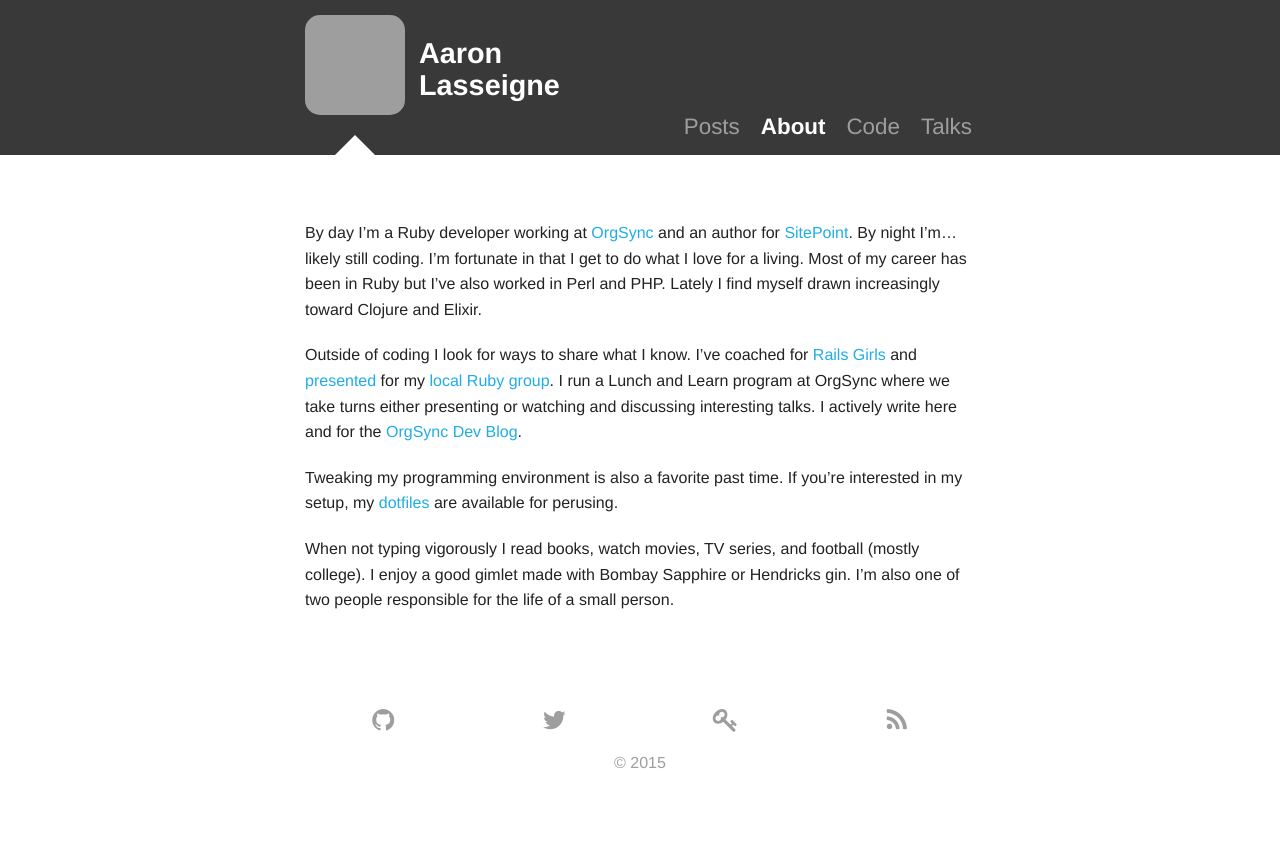
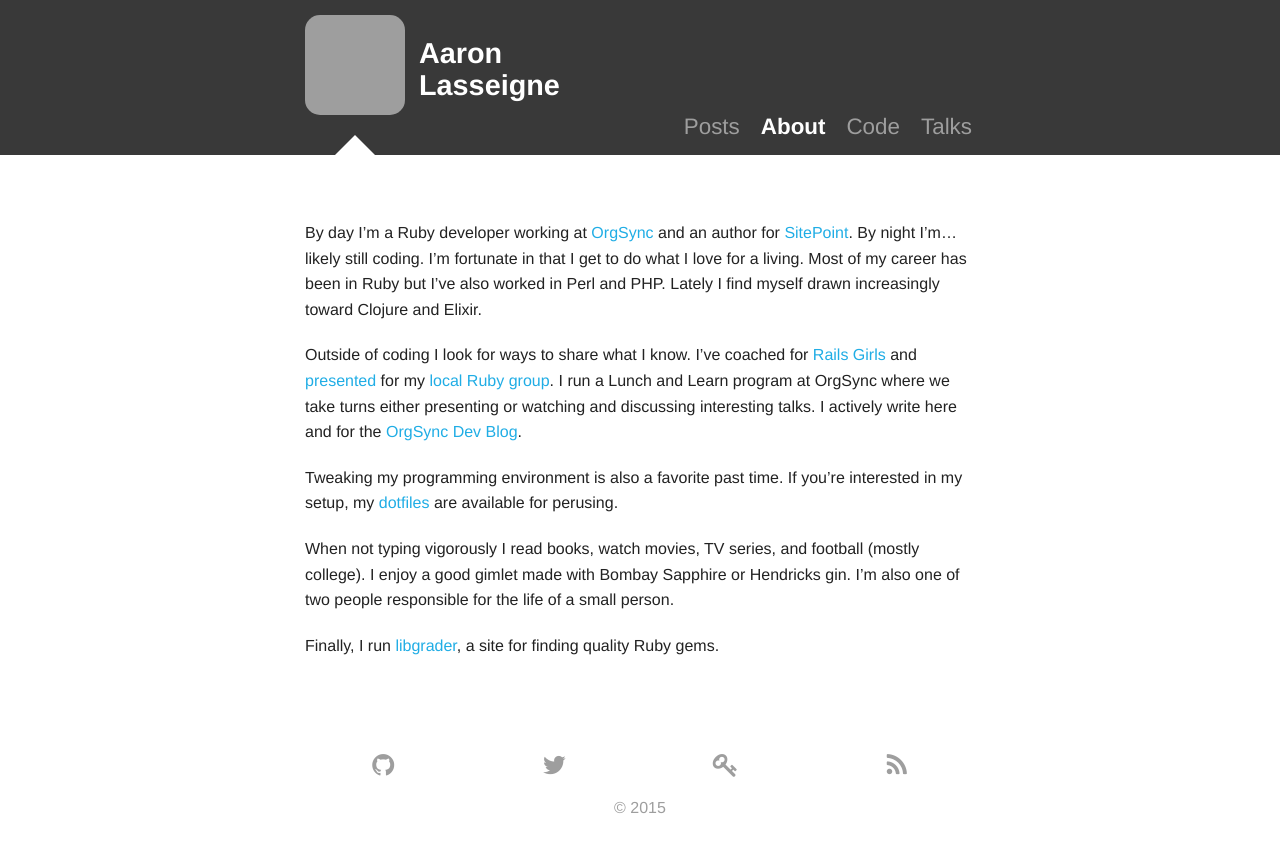
Before and after one commit to AaronLasseigne/aaronlasseigne.github.com, a Jekyll site: the page built from about.md, in a window 1280 px wide, cut to the strip 0-852 px from the top of the page. Built offline with Jekyll 4.4.1, drawn with Linux system fonts in a browser that asks for light colours; grey boxes are pictures that could not be loaded.

Commit message:
add libgrader to my about page

```diff
--- a/about.md
+++ b/about.md
@@ -23,6 +23,8 @@ When not typing vigorously I read books, watch movies, TV series, and football (
 I enjoy a good gimlet made with Bombay Sapphire or Hendricks gin.
 I'm also one of two people responsible for the life of a small person.
 
+Finally, I run [libgrader][8], a site for finding quality Ruby gems.
+
 [1]: http://www.orgsync.com/
 [2]: http://railsgirls.com/
 [3]: /talks/
```
Also changed, not shown: other parts of about.md (+1 -0 lines).
